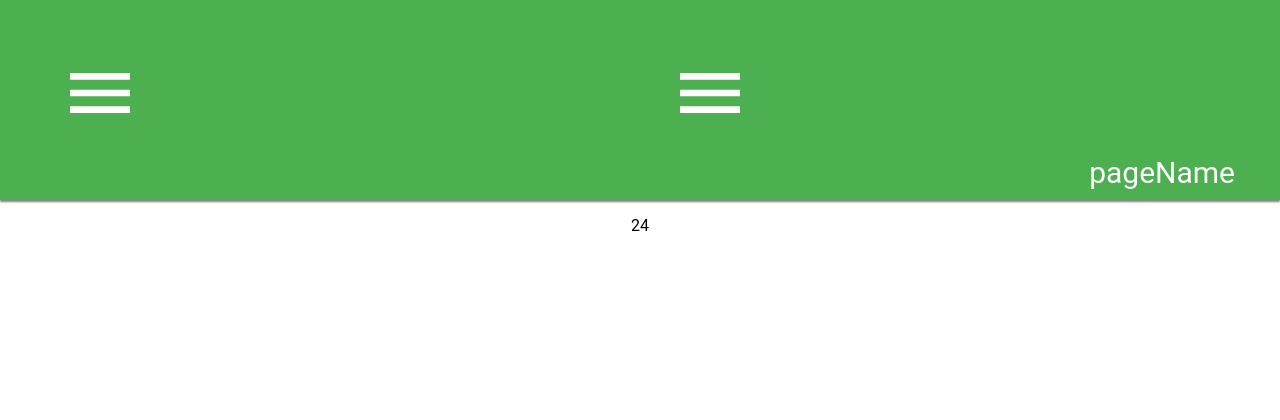
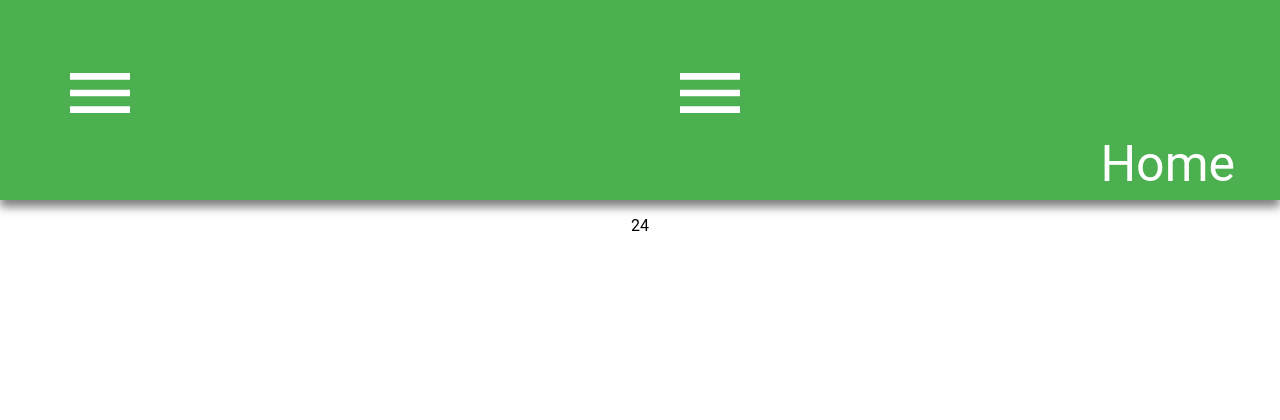
Before and after one commit to joxterboi/2interface, a PHP site: page / in a window 1280 px wide. Shown: the top 420 px of the page. Run offline with PHP 8.4, Linux system fonts and the light colour scheme.

Commit message:
Added icons and text to menu, done styling and linking. Menu almost complete.

```diff
--- a/includes/footer.php
+++ b/includes/footer.php
@@ -1,10 +1,10 @@
-<div class="mFooter">
+<div class="mFooter mOnly">
 	<p>&copy; Joakim Kjellander 2017</p>
 </div>
 
 
 <!-- - - - - - - - - - - - - - - - - - - - - - - - - - - - - - - - - - - - - - - - - Menu fuckery- - - - - - - - - - - - - - - - - - - - - - - - - - - - - - - - - - - - - - - - - - - - - - - - - - - - - - - - - - - - - - - -->
-<div class="openMenu">
+<div class="openMenu mOnly">
 	<img src="icons/menu.svg">
 	<form method="post">
 	    <input type="submit" name="open" id="test" style="margin-top: -137px;position: absolute;margin-left: -35px">
@@ -41,7 +41,7 @@
 
 	?>
 </div>
-<div class="closeMenu">
+<div class="closeMenu mOnly">
 	<img src="icons/menu.svg">
 	<form method="post">
 		<input type="submit" name="close" id="test" style="margin-top: -77px;position: absolute;margin-left: 350px">
@@ -77,3 +77,5 @@
 
 	?>
 </div>
+</body>
+</html>
--- a/includes/header.php
+++ b/includes/header.php
@@ -1,3 +1,14 @@
-<div class="mHeader">
-	<p>pageName</p>
+<!DOCTYPE html>
+<html lang="en">
+<head>
+	<meta charset="UTF-8">
+	<title><?php echo $pageTitle ?></title>
+	<link rel="stylesheet" href="style.css">
+	<script src="script.js"></script>
+	<link rel="stylesheet" href="openMenu.php">
+</head>
+<body>
+
+<div class="mHeader mOnly">
+	<p><?php echo $pageTitle?></p>
 </div>
--- a/includes/menu.php
+++ b/includes/menu.php
@@ -1,4 +1,13 @@
-<script src="script.js"></script>
-<div class="mMenu">
-	<p>Portfolio</p>
+<div class="mMenu mOnly">
+	<p id="mMenuTitle">Portfolio</p>
+	<div class="devider"></div>
+	<p id="mMenuSubTitle">All pages</p>
+	<ul>
+		<li>
+			<a href="index.php" id="mMenuItems"><img src="icons/home.svg"> Home</a>
+			<a href="city.php" id="mMenuItems"><img src="icons/city.svg"> City</a>
+			<a href="nature.php" id="mMenuItems"><img src="icons/nature.svg"> Nature</a>
+			<a href="landscape.php" id="mMenuItems"><img src="icons/landscape.svg"> Landscape</a>
+		</li>
+	</ul>
 </div>
--- a/index.php
+++ b/index.php
@@ -1,19 +1,12 @@
-<!DOCTYPE html>
-<html lang="en">
-<head>
-	<meta charset="UTF-8">
-	<title>Portfolio</title>
-	<link rel="stylesheet" href="style.css">
-	<script src="script.js"></script>
-	<link rel="stylesheet" href="openMenu.php">
+<?php
+	$pageTitle = "Home";
+	include 'includes/header.php';
+?>
 <style>
 	.mHeader, header, .mFooter, footer {
 		background-color: #4caf50;
 	}
 </style>
-</head>
-<body>
-	<?php include 'includes/header.php'; ?>
 <?php include 'includes/menu.php'; ?>
 <div class="clear"></div>
 <div class="hej"><p>24</p></div>
@@ -22,5 +15,3 @@
 
 
 <?php include "includes/footer.php";?>
-</body>
-</html>
--- a/script.js
+++ /dev/null
@@ -1,3 +0,0 @@
-function openMenu() {
-	alert("WORK?????") ;
-}
--- a/style.css
+++ b/style.css
@@ -12,14 +12,14 @@ html, body {
 	width: 100%;
 	height: 200px;
 	position: absolute;
-	box-shadow: 0 2px 2px rgba(0,0,0,0.5)
+	box-shadow: 0 7px 9px rgba(0,0,0,0.5)
 }
 .mHeader p {
 	float:right;
 	margin-right: 45px;
 	color:#fff;
-	margin-top: 155px;
-	font-size: 30px;
+	margin-top: 135px;
+	font-size: 50px;
 }
 
 /************************************************ FOOTER *****************************/
```
Also changed, not shown: other parts of style.css (+38 -5 lines). Lines whose indentation alone changed are shown as unchanged.
